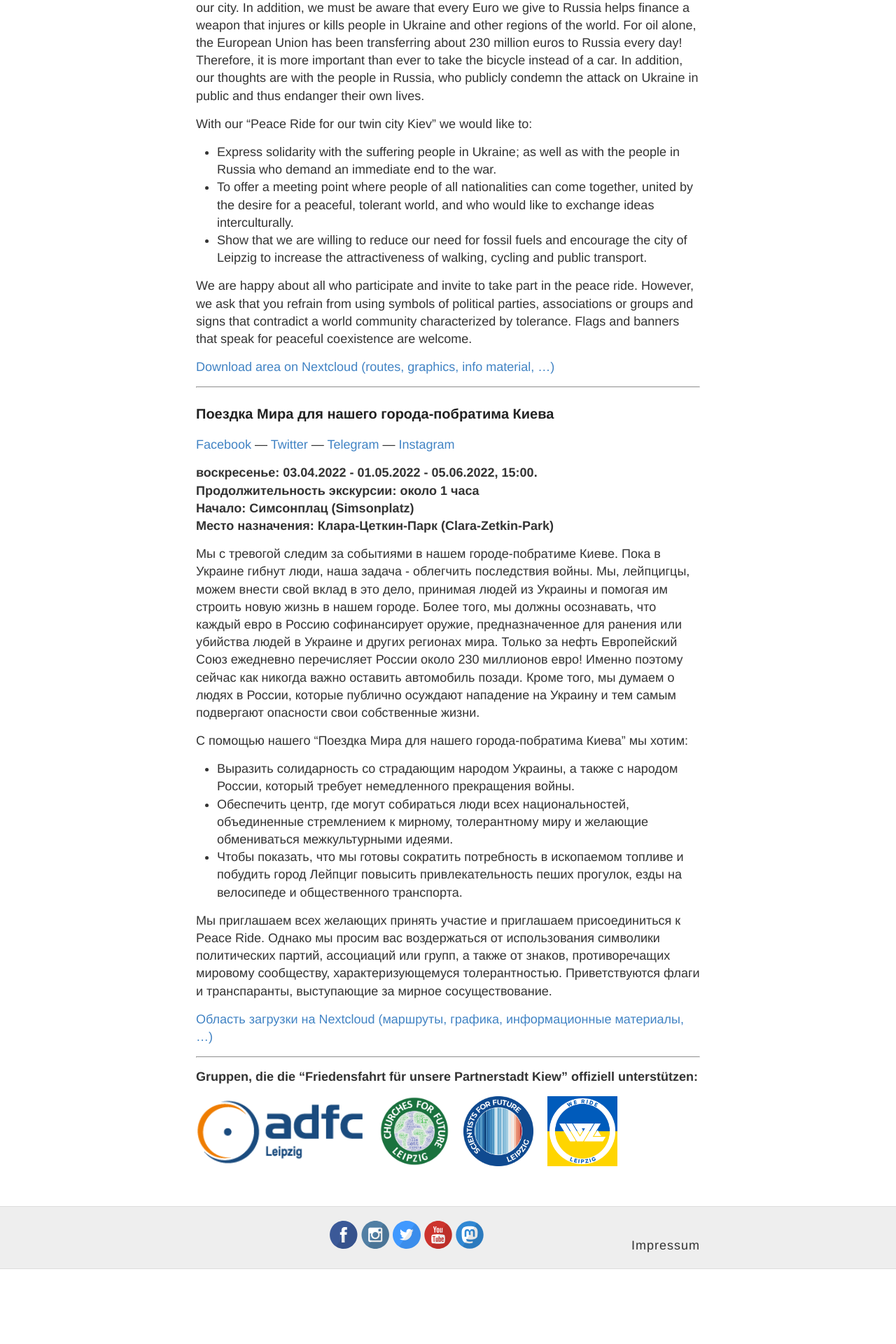
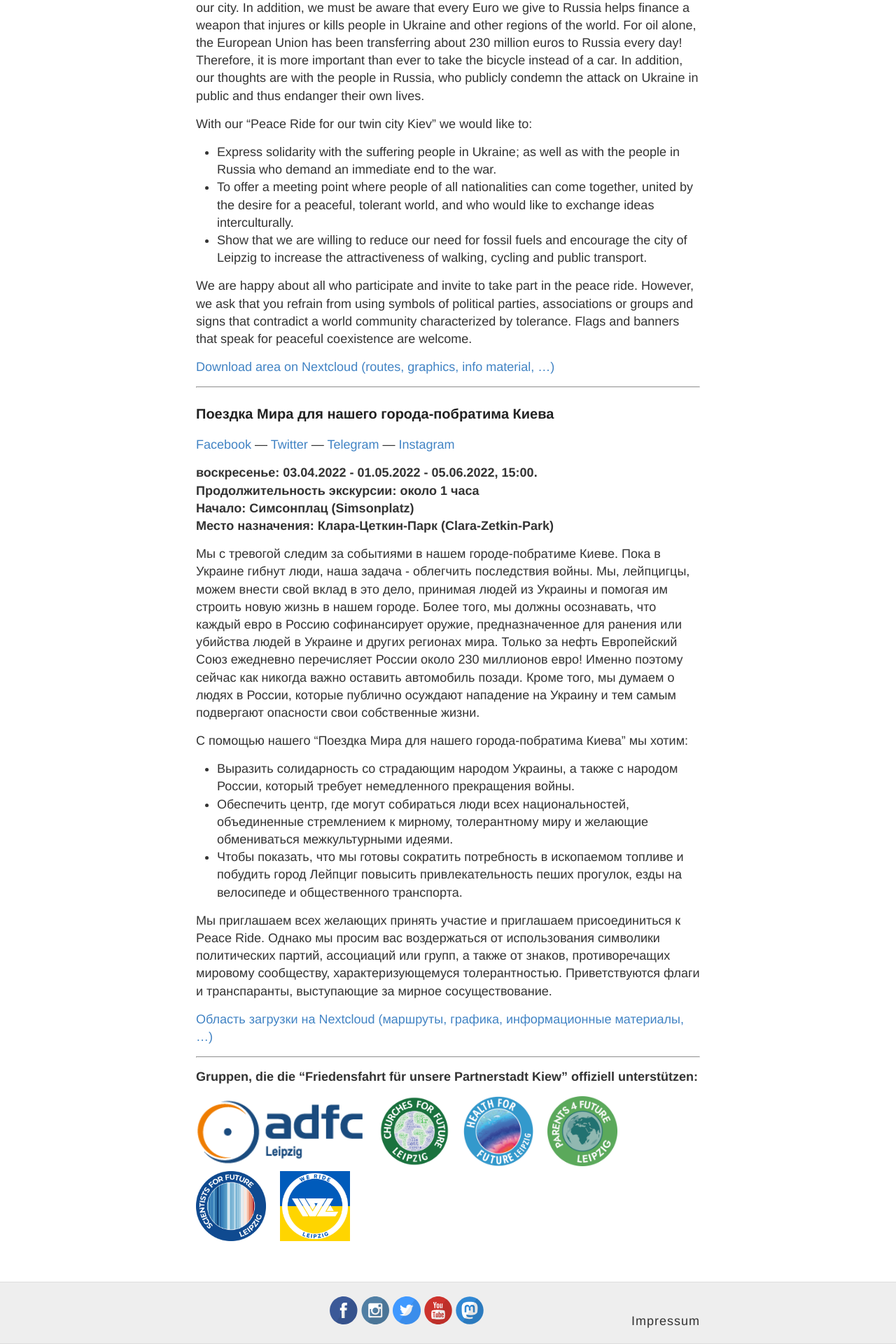
Before and after one commit to s4f-leipzig/s4f-leipzig.github.io, a Jekyll site: the page built from Friedensfahrt.md, in a window 1280 px wide. Shown: the part 2621-4541 px from the top of the page at 70% size. Built offline with Jekyll 4.4.1, drawn with Linux system fonts in a browser that asks for light colours; before the commit the page ends 4434 px from its top, so only the background shows below that.

Commit message:
Update Friedensfahrt.md

```diff
--- a/Friedensfahrt.md
+++ b/Friedensfahrt.md
@@ -129,5 +129,7 @@
 
 <a href="https://leipzig.adfc.de/" target="blank"><img height="100px" src="/images/Logo_ADFC.png"></a>&nbsp;&nbsp;&nbsp;
 <a href="https://www.instagram.com/cffleipzig/" target="blank"><img height="100px" src="/images/Logo_CFF.png"></a>&nbsp;&nbsp;&nbsp;
+<a href="https://leipzigfuersklima.de/" target="blank"><img height="100px" src="/images/Logo_H4F.png"></a>&nbsp;&nbsp;&nbsp;
+<a href="https://leipzigfuersklima.de/" target="blank"><img height="100px" src="/images/Logo_P4F.png"></a>&nbsp;&nbsp;&nbsp;
 <a href="https://s4f-leipzig.de/" target="blank"><img height="100px" src="/images/s4f_logo_leipzig.png"></a>&nbsp;&nbsp;&nbsp;
 <a href="https://www.werideleipzig.com/" target="blank"><img height="100px" src="/images/Logo_We-Ride-Leipzig.png"></a>
```
